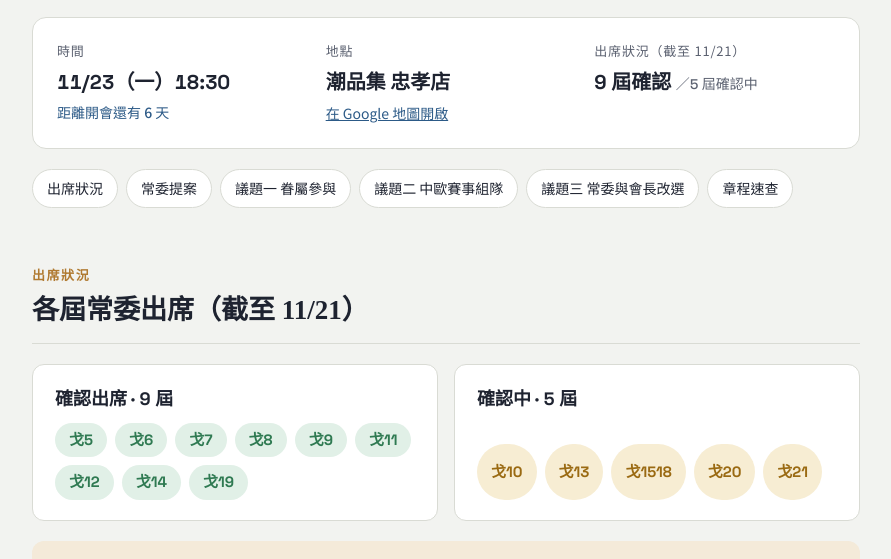
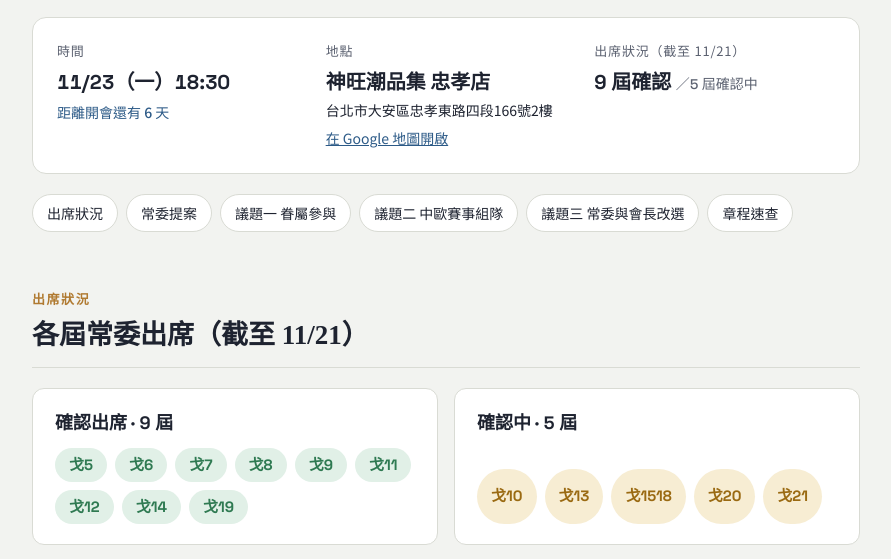
Before and after one commit to willleester/ntuemba-gobi-meeting, a plain HTML site: page index.html in a window 1280 px wide. Shown: the part 202-761 px from the top of the page, without its empty margins (194-1085 px from the left). Drawn offline with Linux system fonts and the light colour scheme.

Commit message:
會議地點加上地址
Co-Authored-By: Claude Opus 5.5 <noreply@anthropic.com>

```diff
--- a/index.html
+++ b/index.html
@@ -137,8 +137,9 @@ footer{margin-top:56px;padding-top:16px;border-top:1px solid var(--line);font-si
     </div>
     <div>
       <div class="k">地點</div>
-      <div class="v">潮品集 忠孝店</div>
-      <a class="small" href="https://www.google.com/maps/search/?api=1&query=%E6%BD%AE%E5%93%81%E9%9B%86+%E5%BF%A0%E5%AD%9D%E5%BA%97" target="_blank" rel="noopener">在 Google 地圖開啟</a>
+      <div class="v">神旺潮品集 忠孝店</div>
+      <div class="small">台北市大安區忠孝東路四段166號2樓</div>
+      <a class="small" href="https://www.google.com/maps/search/?api=1&query=%E7%A5%9E%E6%97%BA%E6%BD%AE%E5%93%81%E9%9B%86+%E5%BF%A0%E5%AD%9D%E5%BA%97+%E5%8F%B0%E5%8C%97%E5%B8%82%E5%A4%A7%E5%AE%89%E5%8D%80%E5%BF%A0%E5%AD%9D%E6%9D%B1%E8%B7%AF%E5%9B%9B%E6%AE%B5166%E8%99%9F2%E6%A8%93" target="_blank" rel="noopener">在 Google 地圖開啟</a>
     </div>
     <div>
       <div class="k">出席狀況（截至 11/21）</div>
```
